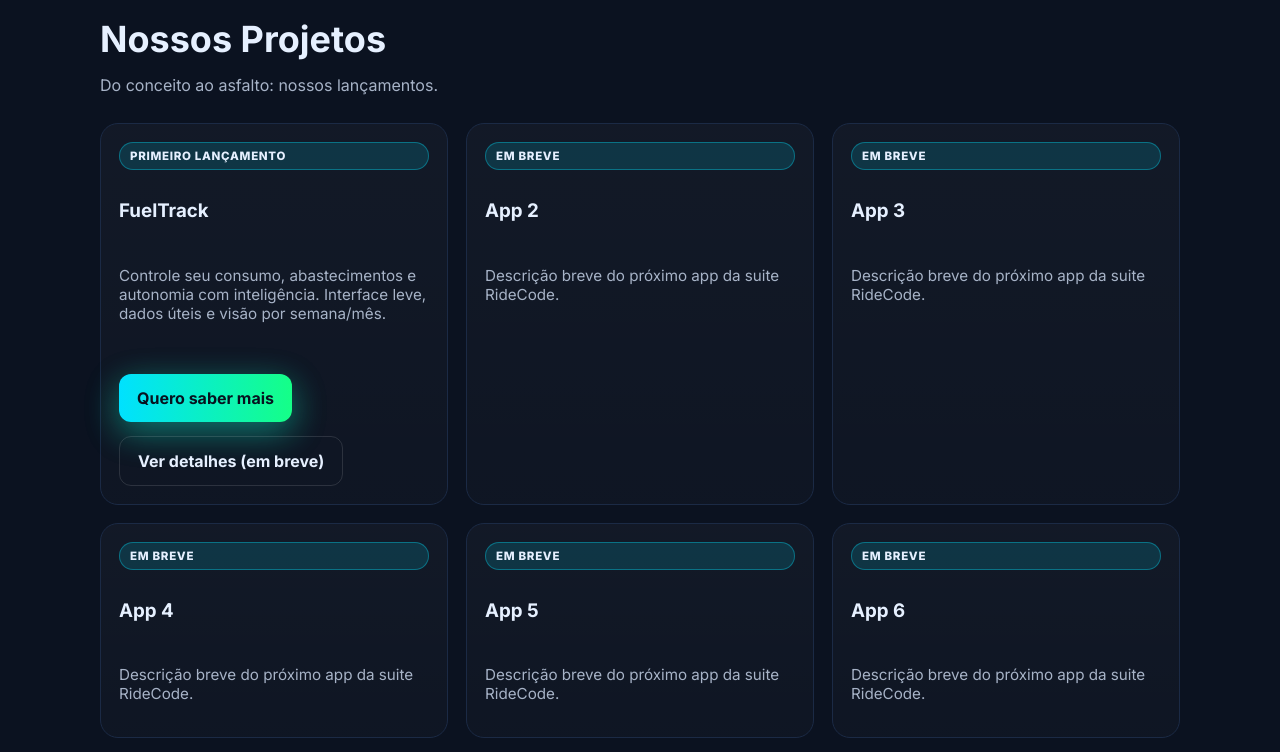
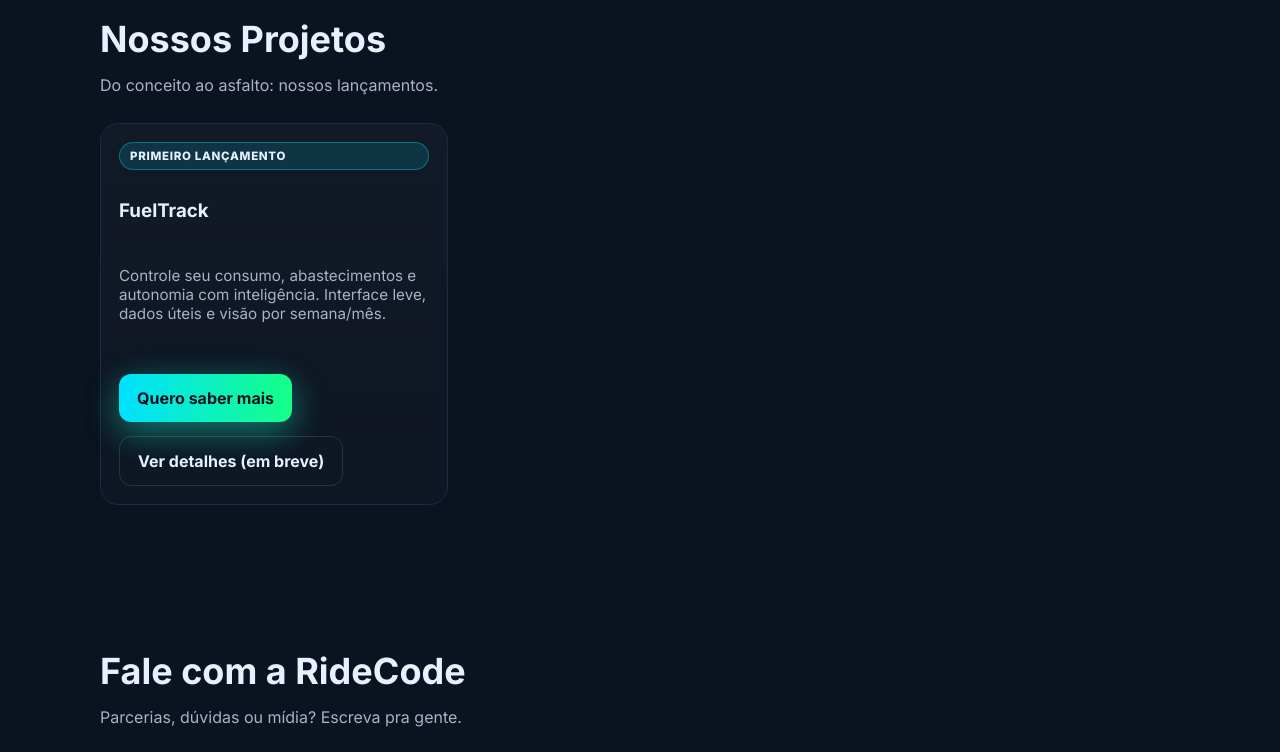
Before and after one commit to nascimentobruno/ridecode, a plain HTML site: page index.html in a window 1280 px wide. Shown: the part 1280-2032 px from the top of the page. Drawn offline with Linux system fonts and the light colour scheme.

Commit message:
Update Text

```diff
--- a/index.html
+++ b/index.html
@@ -2,9 +2,9 @@
 <html lang="pt-br">
 <head>
   <meta charset="utf-8" />
-  <link rel="icon" type="image/png" href="assets/ridecode-logo.png">
+  <link rel="icon" type="image/png" href="assets/Logo-simbolo---RideCode-col.png">
   <meta name="viewport" content="width=device-width, initial-scale=1" />
-  <title>RideCode — Acelerando ideias, codificando o futuro</title>
+  <title>RideCode</title>
   <meta name="description" content="RideCode: startup de apps fundada por Bruno e Mayke. FuelTrack será o primeiro lançamento." />
   <link rel="preconnect" href="https://fonts.googleapis.com">
   <link rel="preconnect" href="https://fonts.gstatic.com" crossorigin>
@@ -16,8 +16,7 @@
   <header>
   <div class="container nav">
     <div class="brand">
-      <img src="assets/ridecode-logo.png" alt="Logo RideCode" class="logo" />
-      <strong>RideCode</strong>
+      <img src="assets/Logo-RideCode-Col.png" alt="Logo RideCode" class="logo" />
     </div>
 
     <!-- botão hamburguer (mobile) -->
@@ -98,31 +97,6 @@ jornada.</p>
             <a class="btn" href="#">Ver detalhes (em breve)</a>
           </div>
         </article>
-        <article class="app">
-          <span class="badge">Em breve</span>
-          <h3>App 2</h3>
-          <p class="meta">Descrição breve do próximo app da suite RideCode.</p>
-        </article>
-        <article class="app">
-          <span class="badge">Em breve</span>
-          <h3>App 3</h3>
-          <p class="meta">Descrição breve do próximo app da suite RideCode.</p>
-        </article>
-        <article class="app">
-          <span class="badge">Em breve</span>
-          <h3>App 4</h3>
-          <p class="meta">Descrição breve do próximo app da suite RideCode.</p>
-        </article>
-        <article class="app">
-          <span class="badge">Em breve</span>
-          <h3>App 5</h3>
-          <p class="meta">Descrição breve do próximo app da suite RideCode.</p>
-        </article>
-        <article class="app">
-          <span class="badge">Em breve</span>
-          <h3>App 6</h3>
-          <p class="meta">Descrição breve do próximo app da suite RideCode.</p>
-        </article>
       </div>
     </div>
   </section>
```
